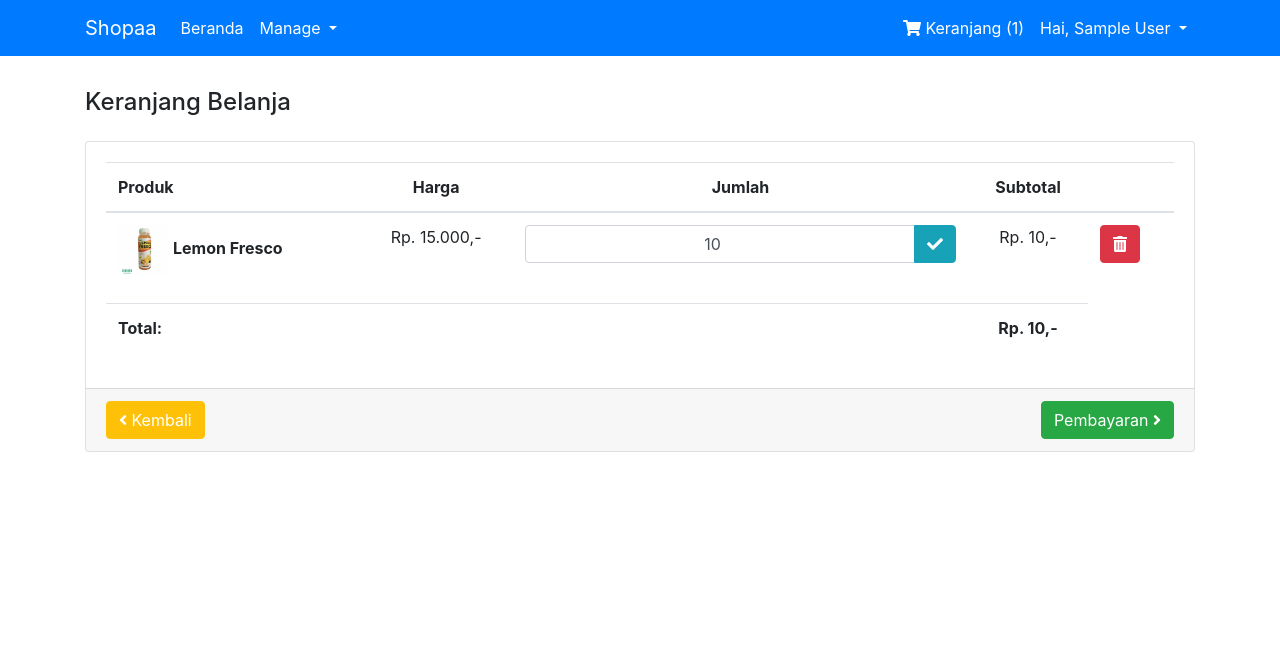
After one commit to yhaae01/sho-olshop, a CodeIgniter app: page /sho-olshop/cart in a window 1280 px wide. The commit adds this page. Shown: the top 651 px of the page. Run offline with CodeIgniter, Linux system fonts and the light colour scheme; the visitor is signed in with stand-in values (Sample User, id 1); data comes from the database, SQL or seed files in the repository; tables that the repository leaves empty or names only in its code hold one stand-in row (values such as "Sample post"); some libraries are stand-ins or nearby versions.

Commit message:
Menampilkan Product dalam Keranjang

```diff
--- a/application/controllers/Cart.php
+++ b/application/controllers/Cart.php
@@ -18,26 +18,38 @@ class Cart extends MY_Controller
         }
     }
 
+    public function index()
+    {
+        $data['title']      = 'Keranjang Belanja';
+        $data['content']    = $this->cart->select([
+                'cart.id', 'cart.qty', 'cart.subtotal',
+                'product.title', 'product.image', 'product.price'
+            ])
+            ->join('product')
+            ->where('cart.id_user', $this->id)
+            ->get();
+        $data['page']       = 'pages/cart/index';
+
+        return $this->view($data);
+    }
+
     public function add()
     {
-        if (!$_POST) {
+        if (!$_POST || $this->input->post('qty') < 1) {
+			$this->session->set_flashdata('error', 'Kuantitas produk tidak boleh kosong!');
 			redirect(base_url());
 		} else {
-            $input              = (object) $this->input->post(null, true);
-            $this->cart->table  = 'product';
-            $product            = $this->cart
-                ->where('id', $input->id_product)
-                ->first();
-            $this->cart->table  = $this->cart
-                ->where('id_user', $this->id)
-                ->where('id_product', $input->id_product)
-                ->first();
-            $subtotal           = $product->price * $input->qty;
+			$input				= (object) $this->input->post(null, true);
+			$this->cart->table	= 'product';
+			$product			= $this->cart->where('id', $input->id_product)->first();
+			$subtotal			= $product->price * $input->qty;
+			$this->cart->table	= 'cart';
+			$cart				= $this->cart->where('id_user', $this->id)->where('id_product', $input->id_product)->first();
 
 			if ($cart) {
 				$data = [
-                    'qty'       => $cart->qty + $input->qty,
-                    'subtotal'  => $cart->subtotal + $subtotal
+					'qty' 		=> $cart->qty + $input->qty,
+					'subtotal'	=> $cart->subtotal + $subtotal
 				];
 
 				if ($this->cart->where('id', $cart->id)->update($data)) {
@@ -46,14 +58,14 @@ class Cart extends MY_Controller
 					$this->session->set_flashdata('error', 'Oops! Terjadi kesalahan.');
 				}
 
-                redirect(base_url());
+				redirect(base_url(''));
 			}
 
 			$data = [
-                'id_user'   => $this->id,
-                'id_product'=> $input->id_product,
-                'qty'       => $input->qty,
-                'subtotal'  => $subtotal
+				'id_user'		=> $this->id,
+				'id_product'	=> $input->id_product,
+				'qty' 			=> $input->qty,
+				'subtotal'		=> $subtotal
 			];
 
 			if ($this->cart->create($data)) {
@@ -62,7 +74,7 @@ class Cart extends MY_Controller
 				$this->session->set_flashdata('error', 'Oops! Terjadi kesalahan.');
 			}
 
-            redirect(base_url());
+			redirect(base_url(''));
 		}
     }
 
--- a/application/helpers/myhelper_helper.php
+++ b/application/helpers/myhelper_helper.php
@@ -26,15 +26,15 @@
 
     function getCart()
     {
-        $CI     =& get_instance();
-        $userId = $CI->session->userdata('id');
+        $CI		=& get_instance();
+		$userId	= $CI->session->userdata('id');
 
-        if ($userId) {
-            $CI->db->where('id_user', $userId)->count_all_results('cart');
-            return $query;
-        }
+		if ($userId) {
+			$query	= $CI->db->where('id_user', $userId)->count_all_results('cart');
+			return $query;
+		}
 
-        return false;
+		return false;
     }
 
     function hashEncrypt($input)
--- a/application/views/layouts/navbar.php
+++ b/application/views/layouts/navbar.php
@@ -25,7 +25,7 @@
             </ul>
             <ul class="navbar-nav">
                 <li class="nav-item">
-                    <a href="cart.html" class="nav-link"> <i class="fas fa-shopping-cart"></i> Cart (0) </a>
+                    <a href="<?= base_url('cart'); ?>" class="nav-link"> <i class="fas fa-shopping-cart"></i> Keranjang (<?= getCart(); ?>) </a>
                 </li>
 
                 <?php if (!$this->session->userdata('is_login')) : ?>
--- /dev/null
+++ b/application/views/pages/cart/index.php
@@ -0,0 +1,72 @@
+<main role="main" class="container">
+<?php $this->load->view('layouts/alert'); ?>
+    <div class="row">
+        <div class="col-md 12">
+        <h4 class="pt-3 pb-3">Keranjang Belanja</h4>
+            <div class="card mb-3">
+
+
+                <div class="card-body">
+                    <table class="table">
+                        <thead>
+                            <tr>
+                                <th>Produk</th>
+                                <th class="text-center">Harga</th>
+                                <th class="text-center">Jumlah</th>
+                                <th class="text-center">Subtotal</th>
+                                <th></th>
+                            </tr>
+                        </thead>
+                        <tbody>
+                        <?php foreach ($content as $row) :?>
+                            <tr>
+                                <td>
+                                    <p>
+                                        <img src="<?= $row->image ? base_url("assets/images/product/$row->image") : base_url("assets/images/product/default.png") ?>" alt="" height="50"> <strong><?= $row->title; ?></strong>
+                                    </p>
+                                </td>
+                                <td class="text-center">
+                                    Rp. <?= number_format($row->price, 0, ',', '.'); ?>,-
+                                </td>
+                                <td>
+                                    <form action="">
+                                        <div class="input-group">
+                                            <input type="number" class="form-control text-center" value="<?= $row->qty ?>">
+                                            <div class="input-group-append">
+                                                <button type="submit" class="btn btn-info">
+                                                    <i class="fas fa-check"></i>
+                                                </button>
+                                            </div>
+                                        </div>
+                                    </form>
+                                </td>
+                                <td class="text-center">
+                                    Rp. <?= number_format($row->subtotal, 0, ',', '.'); ?>,-
+                                </td>
+                                <td>
+                                    <form action="">
+                                        <button type=" submit" class="btn btn-danger">
+                                            <i class="fas fa-trash-alt"></i>
+                                        </button>
+                                    </form>
+                                </td>
+                            </tr>
+                        <?php endforeach; ?>
+                            <tr>
+                                <td colspan="3"><strong> Total: </strong></td>
+                                <td class="text-center"><strong> Rp. <?= number_format(array_sum(array_column($content, 'subtotal')), 0, ',', '.'); ?>,- </strong></td>
+                            </tr>
+                        </tbody>
+                    </table>
+                </div>
+
+                <div class="card-footer">
+                    <a href="checkout.html" class="btn btn-success float-right">Pembayaran
+                        <i class="fas fa-angle-right"></i> </a>
+                    <a href="<?= base_url() ?>" class="btn btn-warning text-white"><i class="fas fa-angle-left"></i>
+                        Kembali </a>
+                </div>
+            </div>
+        </div>
+    </div>
+</main>
--- a/application/views/pages/home/index.php
+++ b/application/views/pages/home/index.php
@@ -34,9 +34,10 @@
                             <a href="<?= base_url("shop/category/$row->category_slug") ?>" class="badge badge-primary"> <i class="fas fa-tags"> <?= $row->category_title ?></i></a>
                         </div>
                         <div class="card-footer">
-                            <form action="">
+                            <form action="<?= base_url("cart/add") ?>" method="POST">
+                                <input type="hidden" name="id_product" value="<?= $row->id ?>">
                                 <div class="input-group">
-                                        <input type="number" class="form-control"
+                                    <input type="number" name="qty" value="1" class="form-control"
                                         placeholder="Jumlah beli . . .">
                                     <div class="input-group-append">
                                         <button type="submit" class="btn btn-primary">
```
Lines whose indentation alone changed are shown as unchanged.
